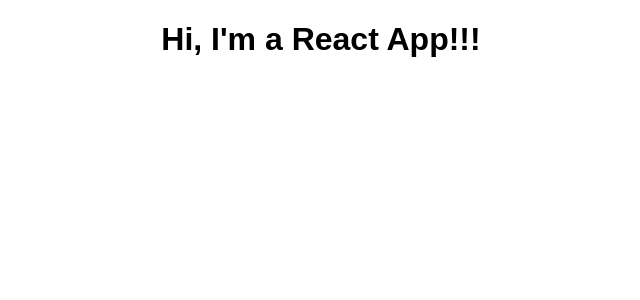
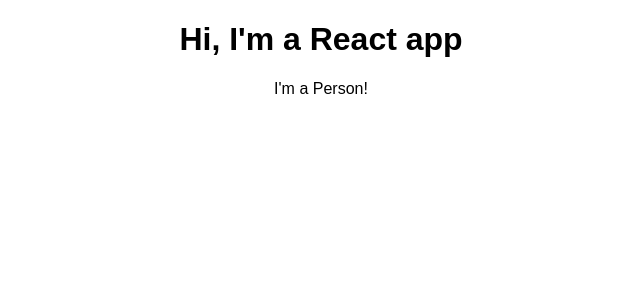
Before and after one commit to KeiferE/react-complete-guide, a React (Create React App) app: page / in a window 1280 px wide. Shown: the top 300 px of the page, without its empty margins (319-959 px from the left). Built offline with nearby package versions, Linux system fonts and the light colour scheme.

Commit message:
creating a basic functional comp

```diff
--- a/src/App.js
+++ b/src/App.js
@@ -1,14 +1,17 @@
 import React, { Component } from 'react';
 import './App.css';
+import Person from './Person/Person'
+import person from './Person/Person';
 
 class App extends Component {
   render() {
-    // return (
-    //   <div className="App">
-    //     <h1>Hi, I'm a React app</h1>
-    //   </div>
-    // );
-    return React.createElement('div', {className: 'App'}, React.createElement('h1', null, 'Hi, I\'m a React App!!! '));
+    return (
+      <div className="App">
+        <h1>Hi, I'm a React app</h1>
+        <Person />
+      </div>
+    );
+    // return React.createElement('div', {className: 'App'}, React.createElement('h1', null, 'Hi, I\'m a React App!!! '));
   }
 }
 
--- /dev/null
+++ b/src/Person/Person.js
@@ -0,0 +1,7 @@
+import React from 'react';
+
+const person = () => {
+    return <p>I'm a Person!</p>
+}
+
+export default person;
```
